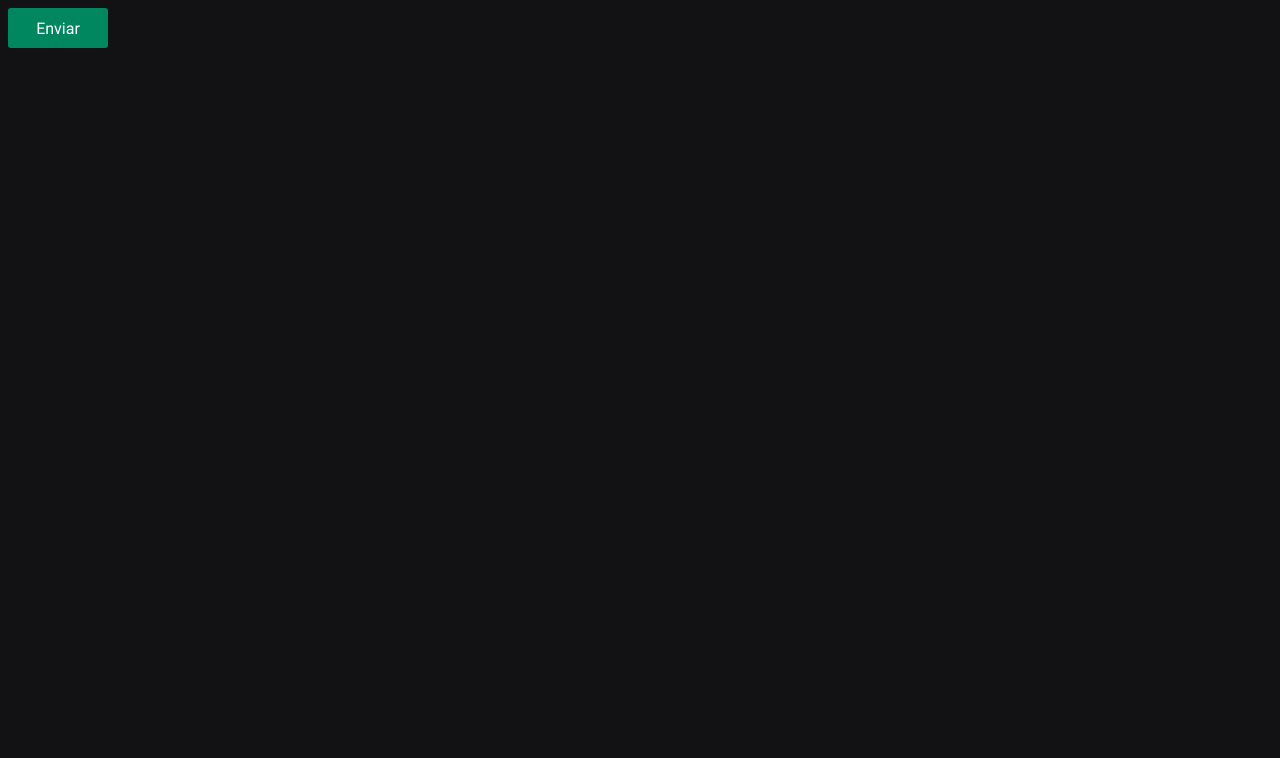
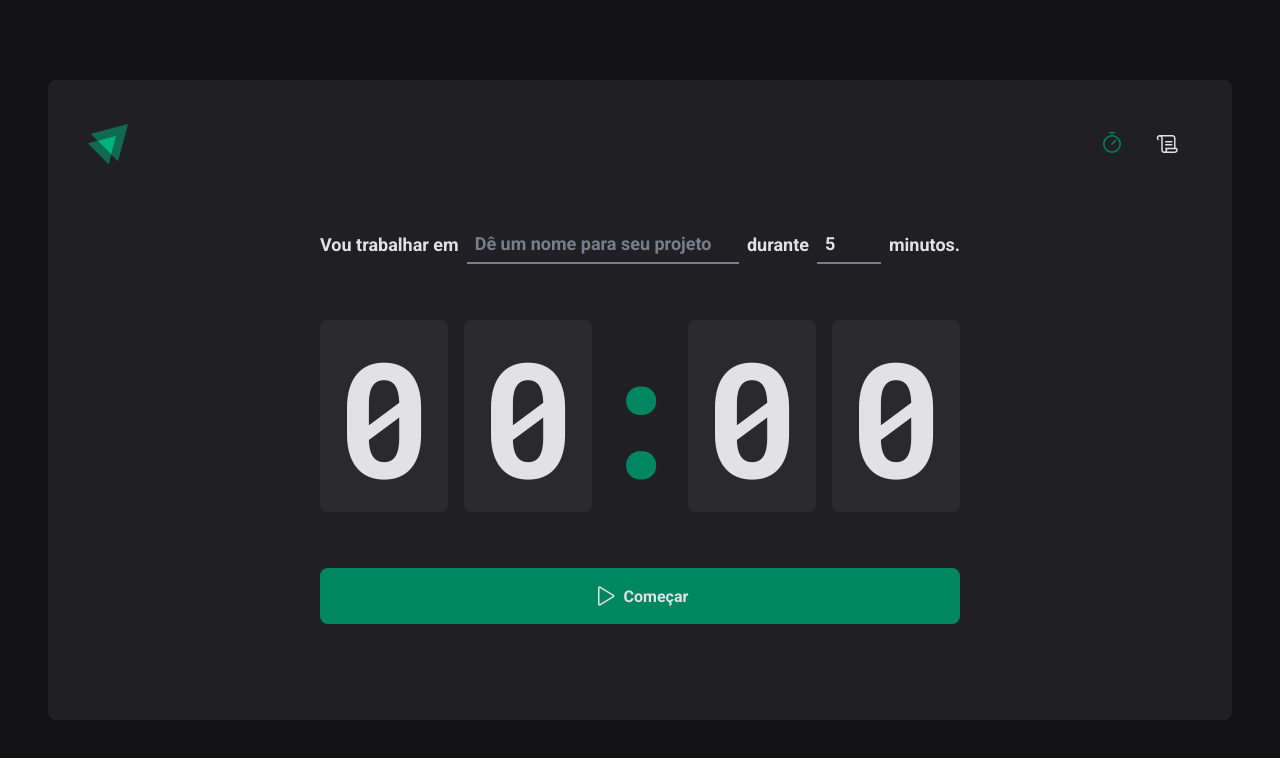
Before and after one commit to eduaugustus/ignite-timer, a React (Vite) app: page / in a window 1280 px wide. Shown: the top 758 px of the page. Built offline with nearby package versions, Linux system fonts and the light colour scheme.

Commit message:
Home and History Routes, and styles stuff

```diff
--- a/package.json
+++ b/package.json
@@ -10,8 +10,10 @@
     "lint": "eslint src --ext .ts,.tsx"
   },
   "dependencies": {
+    "phosphor-react": "^1.4.1",
     "react": "^18.2.0",
     "react-dom": "^18.2.0",
+    "react-router-dom": "^6.3.0",
     "styled-components": "^5.3.5"
   },
   "devDependencies": {
--- a/src/App.tsx
+++ b/src/App.tsx
@@ -1,13 +1,16 @@
+import { BrowserRouter } from 'react-router-dom'
 import { ThemeProvider } from 'styled-components'
-import { Button } from './components/Button'
+
+import { Router } from './Router'
 import { GlobalStyle } from './styles/global'
 import { defaultTheme } from './styles/themes/default'
 
 export function App() {
   return (
     <ThemeProvider theme={defaultTheme}>
-      <Button />
-
+      <BrowserRouter>
+        <Router />
+      </BrowserRouter>
       <GlobalStyle />
     </ThemeProvider>
   )
--- /dev/null
+++ b/src/Router.tsx
@@ -0,0 +1,15 @@
+import { Routes, Route } from 'react-router-dom'
+import { Home } from './pages/Home'
+import { History } from './pages/History'
+import { DefaultLayout } from './layouts/DefaultLayout'
+
+export function Router() {
+  return (
+    <Routes>
+      <Route path="/" element={<DefaultLayout />}>
+        <Route path="/" element={<Home />} />
+        <Route path="/history" element={<History />} />
+      </Route>
+    </Routes>
+  )
+}
--- /dev/null
+++ b/src/components/Header/index.tsx
@@ -0,0 +1,21 @@
+import { Scroll, Timer } from 'phosphor-react'
+import { NavLink } from 'react-router-dom'
+
+import { HeaderConatiner } from './styles'
+import logoIgnite from '../../assets/logo-ignite-timer.svg'
+
+export function Header() {
+  return (
+    <HeaderConatiner>
+      <img src={logoIgnite} alt="" />
+      <nav>
+        <NavLink to="" title="Timer">
+          <Timer size={24} />
+        </NavLink>
+        <NavLink to="/history" title="Histórico">
+          <Scroll size={24} />
+        </NavLink>
+      </nav>
+    </HeaderConatiner>
+  )
+}
--- /dev/null
+++ b/src/components/Header/styles.ts
@@ -0,0 +1,34 @@
+import styled from 'styled-components'
+
+export const HeaderConatiner = styled.header`
+  display: flex;
+  align-items: center;
+  justify-content: space-between;
+
+  nav {
+    display: flex;
+    gap: 0.5rem;
+
+    a {
+      width: 3rem;
+      height: 3rem;
+
+      display: flex;
+      justify-content: center;
+      align-items: center;
+
+      color: ${(props) => props.theme['gray-100']};
+
+      border-top: 3px solid transparent;
+      border-bottom: 3px solid transparent;
+
+      &:hover {
+        border-bottom: 3px solid ${(props) => props.theme['green-500']};
+      }
+
+      &.active {
+        color: ${(props) => props.theme['green-500']};
+      }
+    }
+  }
+`
--- /dev/null
+++ b/src/layouts/DefaultLayout/index.tsx
@@ -0,0 +1,13 @@
+import { Outlet } from 'react-router-dom'
+
+import { Header } from '../../components/Header'
+import { LayoutContainer } from './styles'
+
+export function DefaultLayout() {
+  return (
+    <LayoutContainer>
+      <Header />
+      <Outlet />
+    </LayoutContainer>
+  )
+}
--- /dev/null
+++ b/src/layouts/DefaultLayout/styles.ts
@@ -0,0 +1,14 @@
+import styled from 'styled-components'
+
+export const LayoutContainer = styled.div`
+  max-width: 74rem;
+  height: calc(100vh - 10rem);
+  margin: 5rem auto;
+  padding: 2.5rem;
+
+  background: ${(props) => props.theme['gray-800']};
+  border-radius: 8px;
+
+  display: flex;
+  flex-direction: column;
+`
--- /dev/null
+++ b/src/pages/History/index.tsx
@@ -0,0 +1,72 @@
+import { HistoryContainer, HistoryList, Status } from './styles'
+
+export function History() {
+  return (
+    <HistoryContainer>
+      <h1>Meu Histórico</h1>
+
+      <HistoryList>
+        <table>
+          <thead>
+            <tr>
+              <th>Tarefa</th>
+              <th>Duração</th>
+              <th>Início</th>
+              <th>Status</th>
+            </tr>
+          </thead>
+          <tbody>
+            <tr>
+              <td>Tarefa</td>
+              <td>20 minutos</td>
+              <td>Há cerca de 2 meses</td>
+              <td>
+                <Status statusColor="green">Concluído</Status>
+              </td>
+            </tr>
+            <tr>
+              <td>Tarefa</td>
+              <td>20 minutos</td>
+              <td>Há cerca de 2 meses</td>
+              <td>
+                <Status statusColor="green">Concluído</Status>
+              </td>
+            </tr>
+            <tr>
+              <td>Tarefa</td>
+              <td>20 minutos</td>
+              <td>Há cerca de 2 meses</td>
+              <td>
+                <Status statusColor="green">Concluído</Status>
+              </td>
+            </tr>
+            <tr>
+              <td>Tarefa</td>
+              <td>20 minutos</td>
+              <td>Há cerca de 2 meses</td>
+              <td>
+                <Status statusColor="green">Concluído</Status>
+              </td>
+            </tr>
+            <tr>
+              <td>Tarefa</td>
+              <td>20 minutos</td>
+              <td>Há cerca de 2 meses</td>
+              <td>
+                <Status statusColor="yellow">Em andamento</Status>
+              </td>
+            </tr>
+            <tr>
+              <td>Tarefa</td>
+              <td>20 minutos</td>
+              <td>Há cerca de 2 meses</td>
+              <td>
+                <Status statusColor="red">Interrmpido</Status>
+              </td>
+            </tr>
+          </tbody>
+        </table>
+      </HistoryList>
+    </HistoryContainer>
+  )
+}
--- /dev/null
+++ b/src/pages/History/styles.ts
@@ -0,0 +1,89 @@
+import styled from 'styled-components'
+
+export const HistoryContainer = styled.div`
+  flex: 1;
+  padding: 3.5rem;
+
+  display: flex;
+  flex-direction: column;
+
+  h1 {
+    font-size: 1.5rem;
+    color: ${(props) => props.theme['gray-100']};
+  }
+`
+
+export const HistoryList = styled.div`
+  flex: 1;
+  overflow: auto;
+  margin-top: 2rem;
+
+  table {
+    width: 100%;
+    border-collapse: collapse;
+    min-width: 600px;
+
+    th {
+      background-color: ${(props) => props.theme['gray-600']};
+      padding: 1rem;
+      text-align: left;
+      color: ${(props) => props.theme['gray-100']};
+      font-size: 0.875rem;
+      line-height: 1.6;
+
+      &:first-child {
+        border-top-left-radius: 8px;
+        padding-left: 1.5rem;
+      }
+
+      &:last-child {
+        border-top-right-radius: 8px;
+        padding-right: 1.5rem;
+      }
+    }
+
+    td {
+      background-color: ${(props) => props.theme['gray-700']};
+      border-top: 4px solid ${(props) => props.theme['gray-800']};
+      padding: 1rem;
+      font-size: 0.875rem;
+      line-height: 1.6;
+
+      &:first-child {
+        padding-left: 1.5rem;
+      }
+
+      &:last-child {
+        padding-right: 1.5rem;
+      }
+    }
+  }
+`
+
+const STATUS_COLORS = {
+  yellow: 'yellow-500',
+  green: 'green-500',
+  red: 'red-500',
+} as const
+
+interface StatusProps {
+  statusColor: keyof typeof STATUS_COLORS
+}
+
+export const Status = styled.span<StatusProps>`
+  display: flex;
+  align-items: center;
+  gap: 0.5rem;
+
+  &::before {
+    content: ' ';
+    width: 0.5rem;
+    height: 0.5rem;
+    border-radius: 50%;
+    background: ${(props) => {
+      const selectedColor = STATUS_COLORS[props.statusColor]
+
+      return props.theme[selectedColor]
+    }};
+  }
+`
--- /dev/null
+++ b/src/pages/Home/index.tsx
@@ -0,0 +1,60 @@
+import { Play } from 'phosphor-react'
+import {
+  CountdownContainer,
+  FormContainer,
+  HomeContainer,
+  CountdownSeparator,
+  StartCountdownButton,
+  TaskInput,
+  MinutesAmountInput,
+} from './styles'
+
+export function Home() {
+  return (
+    <HomeContainer>
+      <form>
+        <FormContainer>
+          <label htmlFor="task">Vou trabalhar em</label>
+          <TaskInput
+            id="task"
+            list="task-suggestions"
+            placeholder="Dê um nome para seu projeto"
+          />
+
+          <datalist id="task-suggestions">
+            <option value="Projeto 1" />
+            <option value="Projeto 2" />
+            <option value="Projeto 3" />
+            <option value="Projeto 4" />
+          </datalist>
+
+          <label htmlFor="minutesAmount">durante</label>
+          <MinutesAmountInput
+            type="number"
+            id="minutesAmount"
+            placeholder="00"
+            defaultValue={5}
+            step={5}
+            min={5}
+            max={60}
+          />
+
+          <span>minutos.</span>
+        </FormContainer>
+
+        <CountdownContainer>
+          <span>0</span>
+          <span>0</span>
+          <CountdownSeparator>:</CountdownSeparator>
+          <span>0</span>
+          <span>0</span>
+        </CountdownContainer>
+
+        <StartCountdownButton type="submit">
+          <Play size={24} />
+          Começar
+        </StartCountdownButton>
+      </form>
+    </HomeContainer>
+  )
+}
--- /dev/null
+++ b/src/pages/Home/styles.ts
@@ -0,0 +1,114 @@
+import styled from 'styled-components'
+
+export const HomeContainer = styled.main`
+  flex: 1;
+
+  display: flex;
+  flex-direction: column;
+  align-items: center;
+  justify-content: center;
+
+  form {
+    display: flex;
+    flex-direction: column;
+    align-items: center;
+    gap: 3.5rem;
+  }
+`
+
+export const FormContainer = styled.div`
+  width: 100%;
+  display: flex;
+  align-items: center;
+  justify-content: center;
+  gap: 0.5rem;
+  color: ${(props) => props.theme['gray-100']};
+  font-size: 1.125rem;
+  font-weight: bold;
+  flex-wrap: wrap;
+`
+
+export const CountdownContainer = styled.div`
+  font-family: 'Roboto Mono', monospace;
+  font-size: 10rem;
+  line-height: 8rem;
+  color: ${(props) => props.theme['gray-100']};
+
+  display: flex;
+  gap: 1rem;
+
+  span {
+    background: ${(props) => props.theme['gray-700']};
+    padding: 2rem 1rem;
+    border-radius: 8px;
+  }
+`
+const BaseInput = styled.input`
+  background: transparent;
+  height: 2.5rem;
+  border: 0;
+  border-bottom: 2px solid ${(props) => props.theme['gray-500']};
+  font-weight: bold;
+  font-size: 1.125rem;
+  padding: 0 0.5rem;
+  color: ${(props) => props.theme['gray-100']};
+
+  &:focus {
+    box-shadow: none;
+    border-color: ${(props) => props.theme['green-500']};
+  }
+
+  &::placeholder {
+    color: ${(props) => props.theme['gray-500']};
+  }
+`
+
+export const TaskInput = styled(BaseInput)`
+  flex: 1;
+
+  &::-webkit-calendar-picker-indicator {
+    display: none !important;
+  }
+`
+
+export const MinutesAmountInput = styled(BaseInput)`
+  width: 4rem;
+`
+
+export const CountdownSeparator = styled.div`
+  padding: 2rem 0;
+  color: ${(props) => props.theme['green-500']};
+
+  width: 4rem;
+  overflow: hidden;
+  display: flex;
+  justify-content: center;
+`
+
+export const StartCountdownButton = styled.button`
+  width: 100%;
+  border: 0;
+  padding: 1rem;
+  border-radius: 8px;
+
+  display: flex;
+  align-items: center;
+  justify-content: center;
+
+  gap: 0.5rem;
+  font-weight: bold;
+
+  background: ${(props) => props.theme['green-500']};
+  color: ${(props) => props.theme['gray-100']};
+
+  transition: background 0.2s, color 0.2s;
+
+  &:disabled {
+    opacity: 0.7;
+    cursor: not-allowed;
+  }
+
+  &:not(:disabled):hover {
+    background: ${(props) => props.theme['green-700']};
+  }
+`
--- a/src/styles/global.ts
+++ b/src/styles/global.ts
@@ -16,6 +16,7 @@
   body {
     background: ${(props) => props.theme['gray-900']};
     color: ${(props) => props.theme['gray-300']};
+    -webkit-font-smoothing: antialiased;
   }
 
   body, input, textarea, button {
```
Also changed, not shown: src/assets/logo-ignite-timer.svg (added), 1 other file (tests, documents, lock files or other folders).
